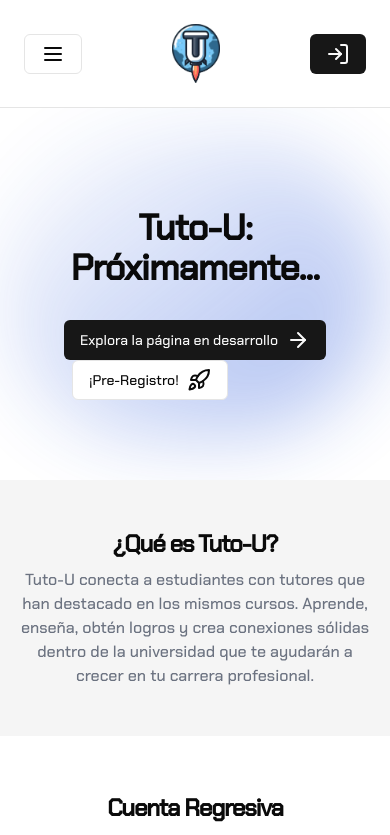
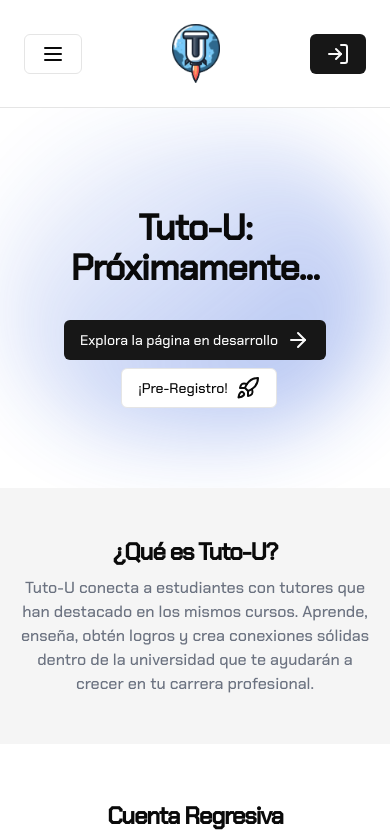
Before and after one commit to carlosandresat/tuto-u, a Next.js app: page / in a window 390 px wide. Shown: the top 835 px of the page. Built offline with nearby package versions, Linux system fonts and the light colour scheme.

Commit message:
style: preregister button on / centered for mobile

```diff
--- a/src/app/page.tsx
+++ b/src/app/page.tsx
@@ -17,7 +17,7 @@
             Tuto-U: Próximamente...
           </h1>
         </div>
-        <div className="mt-8 md:mt-16 md:mb-32 space-x-2 flex flex-col md:flex-row">
+        <div className="mt-8 md:mt-16 md:mb-32 space-x-2 flex flex-col md:flex-row items-center space-y-2 md:space-y-0">
           <Link href="/home">
             <Button variant="default">
               Explora la página en desarrollo <ArrowRight className="ml-2" />
```
